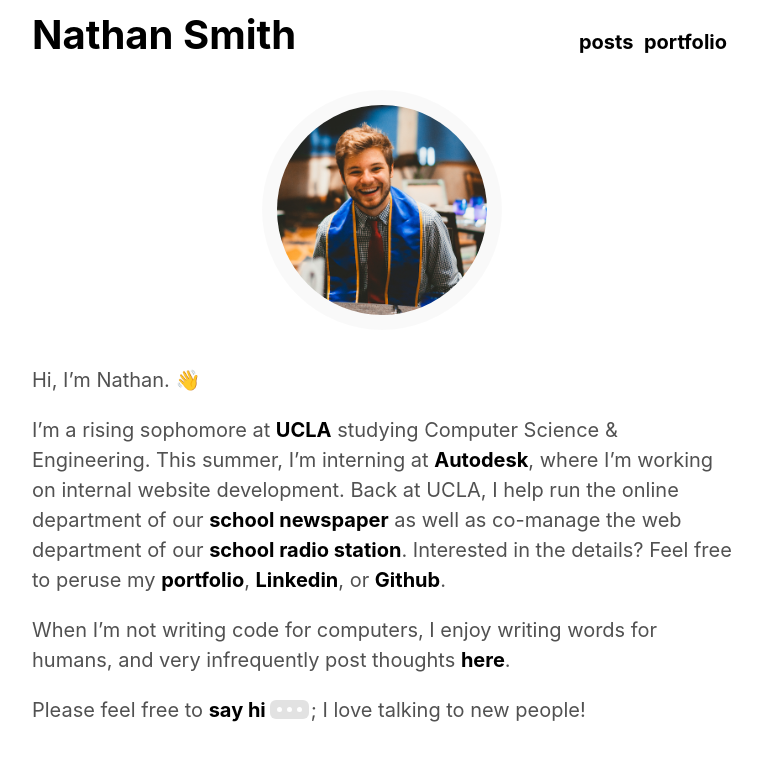
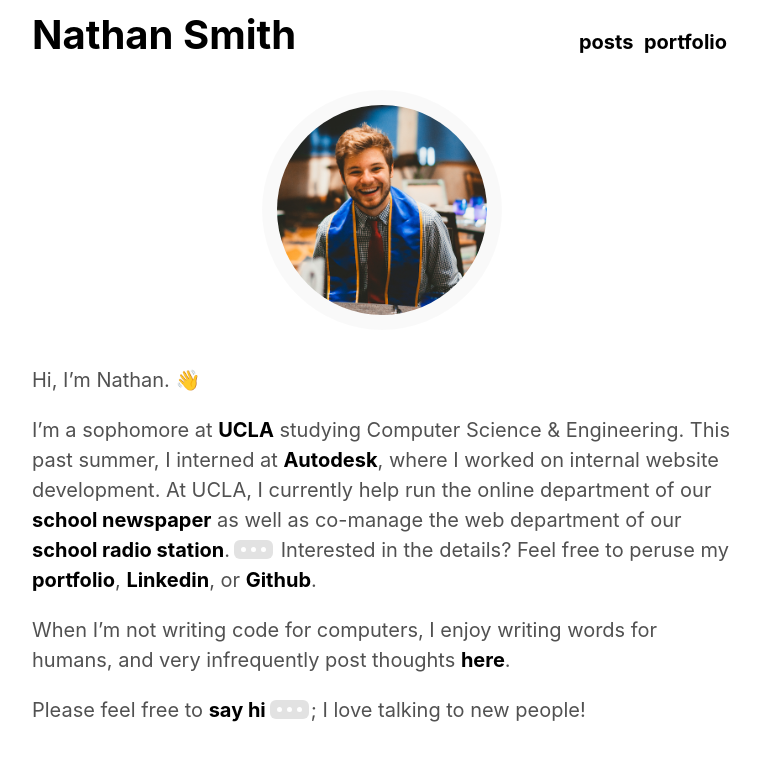
Before and after one commit to nathanmsmith/nathansmith.io, a Jekyll site: the page built from index.md, in a window 1280 px wide. Shown: the top 761 px of the page, without its empty margins (258-1020 px from the left). Built offline with Jekyll 4.4.1, drawn with Linux system fonts in a browser that asks for light colours; nearby versions of some CDN libraries.

Commit message:
Update for fall

```diff
--- a/index.md
+++ b/index.md
@@ -6,10 +6,11 @@
 
 Hi, I'm Nathan. 👋
 
-I'm a rising sophomore at [UCLA](http://www.ucla.edu) studying Computer Science & Engineering. This summer, I'm interning at [Autodesk](https://www.autodesk.com), where I'm working on internal website development. Back at UCLA, I help run the online department of our [school newspaper](http://dailybruin.com) as well as co-manage the web department of our [school radio station](https://uclaradio.com). Interested in the details? Feel free to peruse my [portfolio](/portfolio), [Linkedin](https://www.linkedin.com/in/nathanmatthewsmith), or [Github](https://github.com/nathunsmitty).
+I'm a sophomore at [UCLA](http://www.ucla.edu) studying Computer Science & Engineering. This past summer, I interned at [Autodesk](https://www.autodesk.com), where I worked on internal website development. At UCLA, I currently help run the online department of our [school newspaper](http://dailybruin.com) as well as co-manage the web department of our [school radio station](https://uclaradio.com).[^studentmedia] Interested in the details? Feel free to peruse my [portfolio](/portfolio), [Linkedin](https://www.linkedin.com/in/nathanmatthewsmith), or [Github](https://github.com/nathunsmitty).
 
 When I'm not writing code for computers, I enjoy writing words for humans, and very infrequently post thoughts [here](/posts).
 
 Please feel free to [say hi](mailto:{{ site.author.email }})[^keybase]; I love talking to new people!
 
+[^studentmedia]: I really like student media.
 [^keybase]: For additional security, my public key can be found on [keybase.io](https://keybase.io/nathunsmitty).
```
